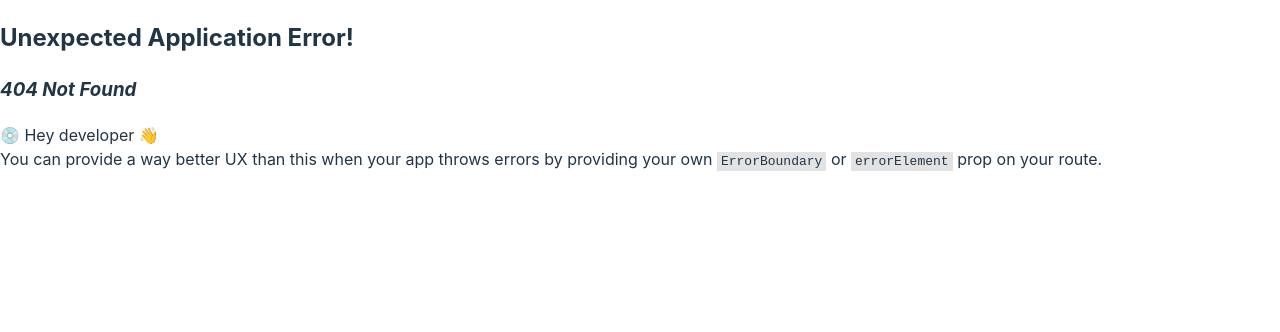
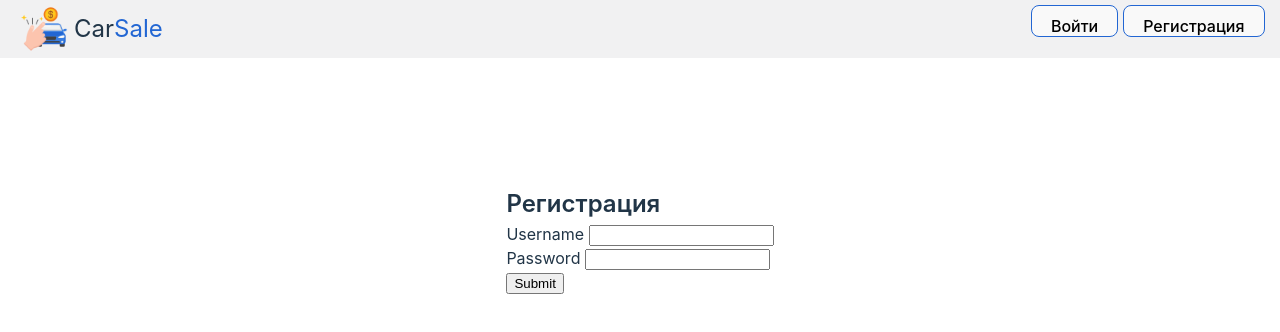
Before and after one commit to OKeylo/CarSale-frontend, a React (Vite) app: page /register in a window 1280 px wide. Before the commit this address had no page. Shown: the top 332 px of the page. Built offline with nearby package versions, Linux system fonts and the light colour scheme.

Commit message:
feat(routes): add Register page

```diff
--- a/src/components/Header.jsx
+++ b/src/components/Header.jsx
@@ -11,7 +11,10 @@ function Header() {
                 <p style={{fontSize: 24}}>Car</p>
                 <p style={{fontSize: 24, color: "#2266D3"}}>Sale</p>
             </div>
-            <button onClick={() => navigate("/login")} style={{height: "2em", borderColor: "#2266D3"}}>Войти</button>
+            <div style={{display: "flex"}}>
+                <button onClick={() => navigate("/login")} style={{height: "2em", borderColor: "#2266D3", marginRight: "2%"}}>Войти</button>
+                <button onClick={() => navigate("/register")} style={{height: "2em", borderColor: "#2266D3"}}>Регистрация</button>
+            </div>
         </div>
     )
 }
--- a/src/main.jsx
+++ b/src/main.jsx
@@ -2,6 +2,7 @@ import React from 'react'
 import ReactDOM from 'react-dom/client'
 import Home from './routes/Home.jsx'
 import Login from './routes/Login.jsx'
+import Register from './routes/Register.jsx'
 import './index.css'
 import { createBrowserRouter, RouterProvider } from 'react-router-dom'
 
@@ -14,6 +15,10 @@ const router = createBrowserRouter([
     path: "/login",
     element: <Login />,
   },
+  {
+    path: "/register",
+    element: <Register />,
+  }
 ]);
 
 ReactDOM.createRoot(document.getElementById('root')).render(
--- /dev/null
+++ b/src/routes/Register.jsx
@@ -0,0 +1,52 @@
+import axios from "axios";
+import { useState } from "react";
+import Header from "../components/Header";
+import { useNavigate } from 'react-router-dom';
+
+function Login() {
+	const navigate = useNavigate();
+	const [errorMessage, setErrorMessage] = useState("");
+
+	const handleSubmit = async (event) => {
+		event.preventDefault();
+		setErrorMessage("");
+
+		const { username, password } = document.forms[0];
+		const data = {"username": username.value, "password": password.value}
+
+		await axios.post("http://127.0.0.1:8000/user/signup", data)
+		.then(response => {
+			localStorage.setItem("username", username.value);
+			localStorage.setItem("password", password.value);
+			navigate("/");
+		})
+		.catch(error => {
+			setErrorMessage(error.response.data.detail);
+		});
+	}
+
+	return(
+		<div>
+			<Header />
+			<div className="form" style={{display: "flex", flexDirection:"column", alignItems: "center", marginTop: "10%"}}>
+				<form onSubmit={handleSubmit}>
+					<p style={{fontSize: "24px", fontWeight: "600"}}>Регистрация</p>
+					<div className="input-container">
+						<label>Username </label>
+						<input type="text" name="username" required />
+					</div>
+					<div className="input-container">
+						<label>Password </label>
+						<input type="password" name="password" required />
+					</div>
+					<div className="button-container">
+						<input type="submit" />
+					</div>
+				</form>
+				<div>{errorMessage}</div>
+			</div>
+		</div>
+	)
+}
+
+export default Login
```
